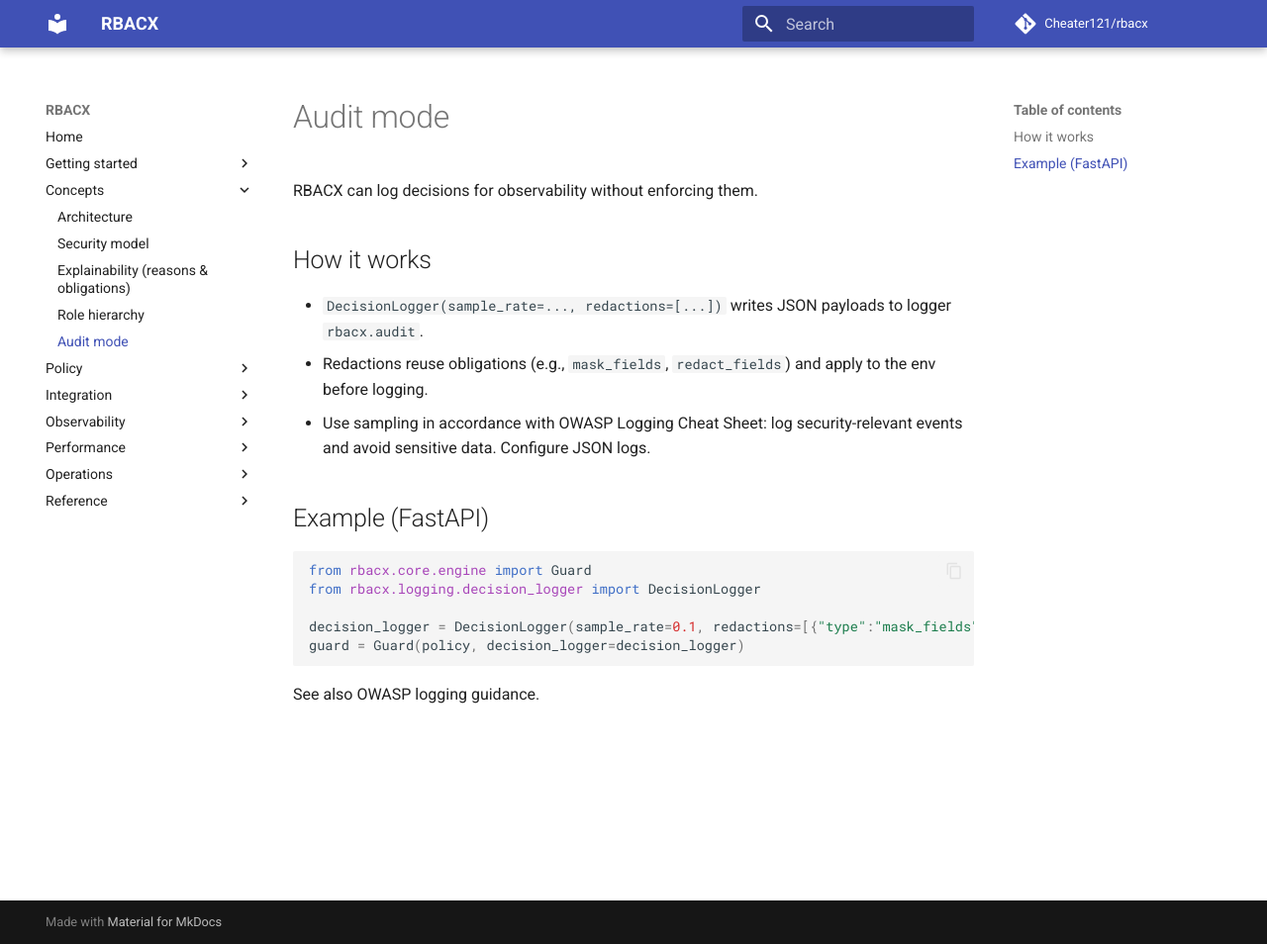
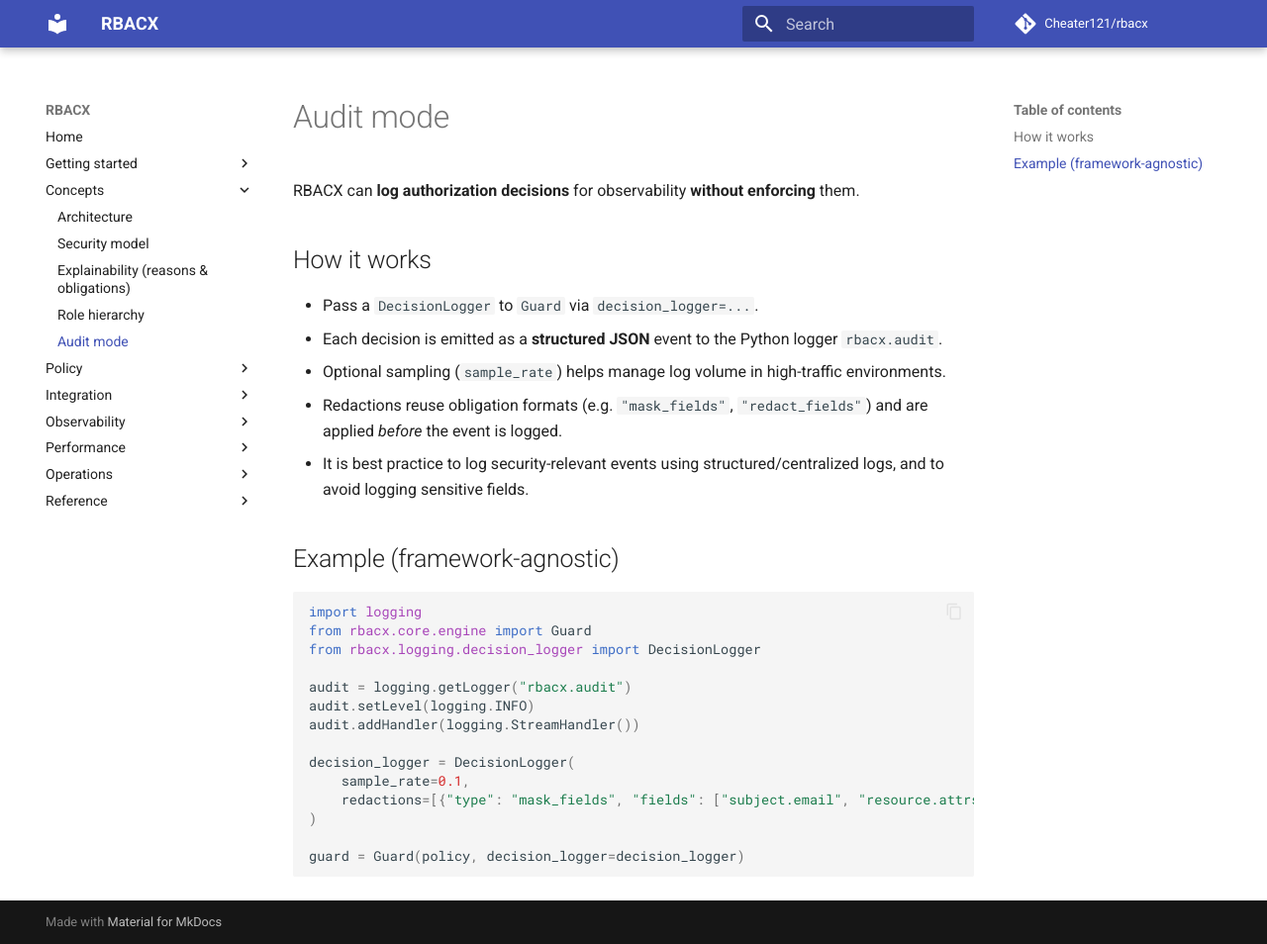
Before and after one commit to Cheater121/rbacx, an MkDocs documentation site: the page built from docs/audit_mode.md, in a window 1280 px wide and 954 px high. Shown: the whole window at 99% size. Built offline with MkDocs 1.6.1 and Material for MkDocs 9.7.7, drawn with Linux system fonts in a browser that asks for light colours; comment, search, counter and statistics services are not loaded.

Commit message:
Update audit_mode.md

````diff
--- a/docs/audit_mode.md
+++ b/docs/audit_mode.md
@@ -1,20 +1,29 @@
-
 # Audit mode
 
-RBACX can log decisions for observability without enforcing them.
+RBACX can **log authorization decisions** for observability **without enforcing** them.
 
 ## How it works
-- `DecisionLogger(sample_rate=..., redactions=[...])` writes JSON payloads to logger `rbacx.audit`.
-- Redactions reuse obligations (e.g., `mask_fields`, `redact_fields`) and apply to the env before logging.
-- Use sampling in accordance with OWASP Logging Cheat Sheet: log security-relevant events and avoid sensitive data. Configure JSON logs.
+- Pass a `DecisionLogger` to `Guard` via `decision_logger=...`.
+- Each decision is emitted as a **structured JSON** event to the Python logger `rbacx.audit`.
+- Optional sampling (`sample_rate`) helps manage log volume in high-traffic environments.
+- Redactions reuse obligation formats (e.g. `"mask_fields"`, `"redact_fields"`) and are applied *before* the event is logged.
+- It is best practice to log security-relevant events using structured/centralized logs, and to avoid logging sensitive fields.
 
-## Example (FastAPI)
+## Example (framework-agnostic)
+
 ```python
+import logging
 from rbacx.core.engine import Guard
 from rbacx.logging.decision_logger import DecisionLogger
 
-decision_logger = DecisionLogger(sample_rate=0.1, redactions=[{"type":"mask_fields","fields":["subject.email","resource.attrs.card"]}])
+audit = logging.getLogger("rbacx.audit")
+audit.setLevel(logging.INFO)
+audit.addHandler(logging.StreamHandler())
+
+decision_logger = DecisionLogger(
+    sample_rate=0.1,
+    redactions=[{"type": "mask_fields", "fields": ["subject.email", "resource.attrs.card"]}],
+)
+
 guard = Guard(policy, decision_logger=decision_logger)
 ```
-
-See also OWASP logging guidance.
````
